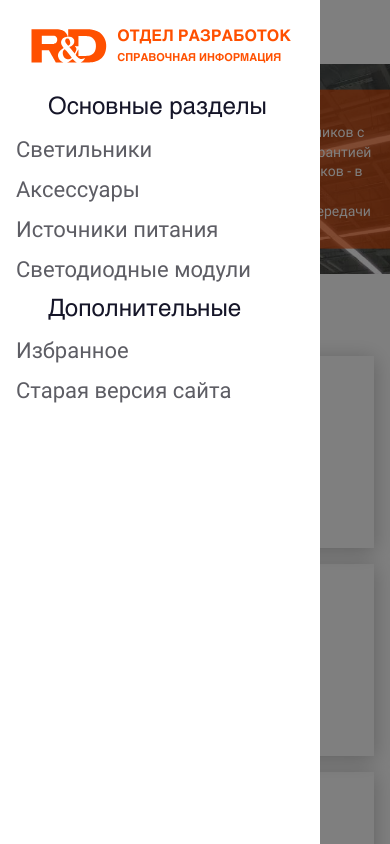
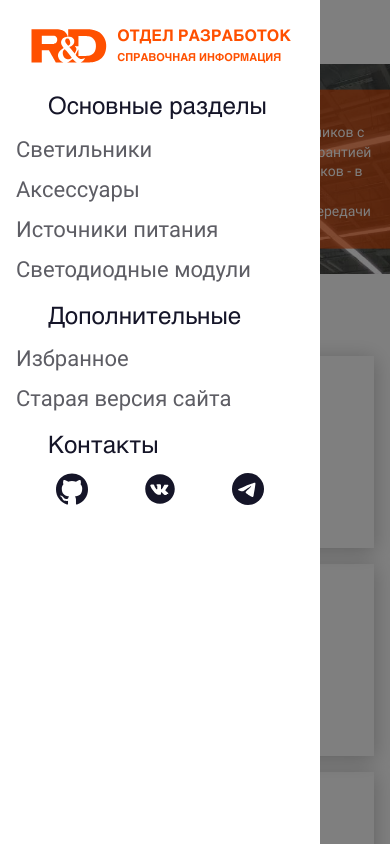
Before and after one commit to Zamdikhanov/reference-information, a React (Create React App) app: page /#/ in a window 390 px wide. Both pictures are taken after a click on the button "Menu". Built offline with nearby package versions, Linux system fonts and the light colour scheme.

Commit message:
add social to burger menu

```diff
--- a/src/components/Footer/Footer.tsx
+++ b/src/components/Footer/Footer.tsx
@@ -1,7 +1,5 @@
 import React from 'react';
-import { ReactComponent as LogoGithubSVG } from '../../assets/images/github_logo_icon.svg';
-import { ReactComponent as LogoVkSVG } from '../../assets/images/vk_logo_icon.svg';
-import { ReactComponent as LogoTelegramSVG } from '../../assets/images/telegramm_logo_icon.svg';
+import { socialArray } from './constants';
 import css from './Footer.module.scss';
 
 function Footer() {
@@ -9,36 +7,20 @@ function Footer() {
         <footer className={css.footer}>
             <div className={css.container}>
                 <ul className={css.links_list}>
-                    <li className={css.links_list__item}>
+                    {socialArray.map((item) => {
+                        return (
+                            <li className={css.links_list__item} key={item.id}>
                                 <a
                                     className={css.links_list__link}
-                            href="https://github.com/Zamdikhanov"
+                                    href={item.href}
                                     target="_blank"
                                     rel="noreferrer"
                                 >
-                            <LogoGithubSVG className={css.logo} />
+                                    {item.renderSvg()}
                                 </a>
                             </li>
-                    <li className={css.links_list__item}>
-                        <a
-                            className={css.links_list__link}
-                            href="https://vk.com/zamdikhanov"
-                            target="_blank"
-                            rel="noreferrer"
-                        >
-                            <LogoVkSVG className={css.logo} />
-                        </a>
-                    </li>
-                    <li className={css.links_list__item}>
-                        <a
-                            className={css.links_list__link}
-                            href="https://t.me/zamdikhanov"
-                            target="_blank"
-                            rel="noreferrer"
-                        >
-                            <LogoTelegramSVG className={css.logo} />
-                        </a>
-                    </li>
+                        );
+                    })}
                 </ul>
                 <div className={css.text_block}>
                     <div className={css.copy}>© Zamdikhanov, 2022</div>
--- /dev/null
+++ b/src/components/Footer/constants.tsx
@@ -0,0 +1,29 @@
+import React from 'react';
+import { ReactComponent as LogoGithubSVG } from '../../assets/images/github_logo_icon.svg';
+import { ReactComponent as LogoVkSVG } from '../../assets/images/vk_logo_icon.svg';
+import { ReactComponent as LogoTelegramSVG } from '../../assets/images/telegramm_logo_icon.svg';
+import css from './Footer.module.scss';
+
+type TSvgLink = {
+    id: number;
+    href: string;
+    renderSvg: () => React.ReactNode;
+};
+
+export const socialArray: TSvgLink[] = [
+    {
+        id: 1,
+        href: 'https://github.com/Zamdikhanov',
+        renderSvg: () => <LogoGithubSVG className={css.logo} />,
+    },
+    {
+        id: 2,
+        href: 'https://vk.com/zamdikhanov',
+        renderSvg: () => <LogoVkSVG className={css.logo} />,
+    },
+    {
+        id: 3,
+        href: 'https://t.me/zamdikhanov',
+        renderSvg: () => <LogoTelegramSVG className={css.logo} />,
+    },
+];
--- a/src/components/Header/ModalMenu/ModalMenu.module.scss
+++ b/src/components/Header/ModalMenu/ModalMenu.module.scss
@@ -78,7 +78,7 @@
     }
 }
 
-.modal__content__title {
+.modal__content_title {
     display: block;
     font-family: $font_title;
     font-weight: 400;
@@ -86,6 +86,10 @@
     font-size: 24px;
     margin-bottom: 8px;
     padding: 0 0 0 32px;
+}
+
+.list {
+    margin-bottom: 16px;
 }
 
 .list_item {
@@ -102,3 +106,15 @@
         }
     }
 }
+
+.social_list {
+    display: flex;
+    flex-wrap: wrap;
+    gap: 16px;
+    justify-content: space-evenly;
+    &__link {
+        text-decoration: none;
+        display: block;
+        line-height: 0;
+    }
+}
--- a/src/components/Header/ModalMenu/ModalMenu.tsx
+++ b/src/components/Header/ModalMenu/ModalMenu.tsx
@@ -3,6 +3,7 @@ import Modal from 'react-modal';
 import { Link } from 'react-router-dom';
 import { ReactComponent as LogoSVG } from '../../../assets/images/rd_logo.svg';
 import { categories } from '../../../pages/MainPage/constants';
+import { socialArray } from '../../Footer/constants';
 import css from './ModalMenu.module.scss';
 
 const root = document.getElementById('root');
@@ -47,8 +48,8 @@ function ModalMenu({ isOpen = false, onClose = () => {} }) {
                 </Link>
             </div>
             <nav className={css.modal__content}>
-                <h3 className={css.modal__content__title}>Основные разделы</h3>
-                <ul>
+                <h3 className={css.modal__content_title}>Основные разделы</h3>
+                <ul className={css.list}>
                     {categories.map((item) => {
                         return (
                             <li className={css.list_item} key={item.title}>
@@ -63,8 +64,8 @@ function ModalMenu({ isOpen = false, onClose = () => {} }) {
                         );
                     })}
                 </ul>
-                <h3 className={css.modal__content__title}>Дополнительные</h3>
-                <ul>
+                <h3 className={css.modal__content_title}>Дополнительные</h3>
+                <ul className={css.list}>
                     <li className={css.list_item}>
                         <Link className={css.list_item__link} to="/favorites" onClick={closeModal}>
                             Избранное
@@ -82,6 +83,23 @@ function ModalMenu({ isOpen = false, onClose = () => {} }) {
                         </a>
                     </li>
                 </ul>
+                <h3 className={css.modal__content_title}>Контакты</h3>
+                <ul className={css.social_list}>
+                    {socialArray.map((item) => {
+                        return (
+                            <li className={css.social_list__item} key={item.id}>
+                                <a
+                                    className={css.social_list__link}
+                                    href={item.href}
+                                    target="_blank"
+                                    rel="noreferrer"
+                                >
+                                    {item.renderSvg()}
+                                </a>
+                            </li>
+                        );
+                    })}
+                </ul>
             </nav>
         </Modal>
     );
--- a/src/components/ProductLayout/ProductLayout.module.scss
+++ b/src/components/ProductLayout/ProductLayout.module.scss
@@ -73,8 +73,8 @@
                 bottom: 0;
                 left: 0;
                 width: 100%;
-                height: 1px;
-                box-shadow: 0 1px 0px #fff;
+                height: 2px;
+                background: #fff;
             }
         }
         @media (max-width: 1400px) {
```
Lines whose indentation alone changed are shown as unchanged.
